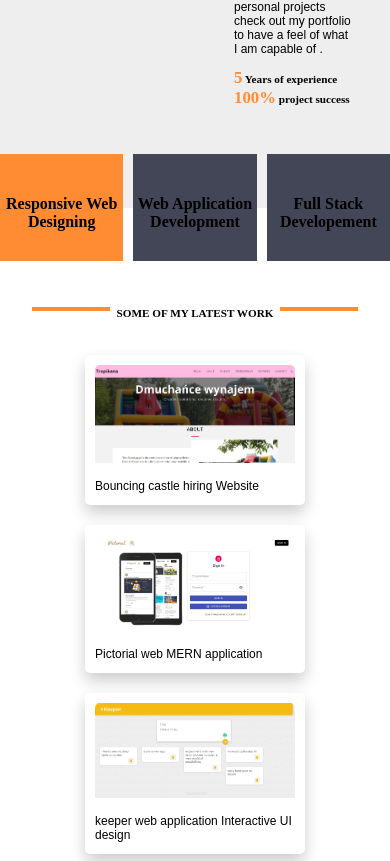
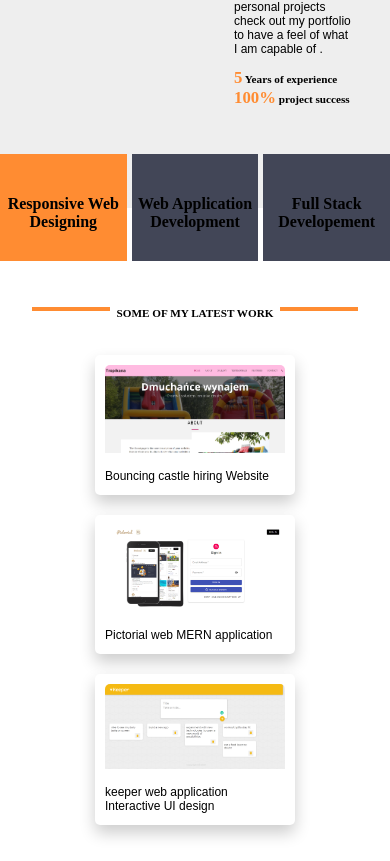
Before and after one commit to robsonmanata/PortfolioModernReact, a React (Vite) app: page / in a window 390 px wide. Shown: the part 963-1824 px from the top of the page. Built offline with nearby package versions, Linux system fonts and the light colour scheme.

Commit message:
responive tweeks

```diff
--- a/src/Components/Project/project.css
+++ b/src/Components/Project/project.css
@@ -53,13 +53,13 @@ a{
 @media (max-width: 728px) {
     .project{
         flex:25%;
-        max-width: 200px;
+        max-width: 180px;
 
 
     }
     .imgContainer{
         width: 100%;
-        max-width: 200px;
+        max-width: 180px;
 
         border-radius: 5px;
 
--- a/src/Components/ServicesSection/serviceSection.css
+++ b/src/Components/ServicesSection/serviceSection.css
@@ -105,7 +105,7 @@
 
         & div:nth-child(1){
             background-color: #FF8C32;
-            width: 170px;
+            width: 150px;
             text-align: center;
             padding: 30px 0px 30px 0px;
 
@@ -114,14 +114,14 @@
         }
         & div:nth-child(2){
             background-color: #424657;
-            width: 170px;
-            margin:0px 10px 0px 10px;
+            width: 150px;
+            margin:0px 5px 0px 5px;
             padding: 30px 0px 30px 0px;
             text-align: center;
         }
         & div:nth-child(3){
             background-color: #424657;
-            width: 170px;
+            width: 150px;
             padding: 30px 0px 30px 0px;
             text-align: center;
 
@@ -145,7 +145,7 @@
 
         & div:nth-child(1){
             background-color: #FF8C32;
-            width: 100px;
+            width: 150px;
             text-align: center;
             padding: 30px 0px 30px 0px;
             animation-name:floatin ;
@@ -155,14 +155,14 @@
         }
         & div:nth-child(2){
             background-color: #424657;
-            width: 100px;
-            margin:0px 10px 0px 10px;
+            width: 150px;
+            margin:0px 5px 0px 5px;
             padding: 30px 0px 30px 0px;
             text-align: center;
         }
         & div:nth-child(3){
             background-color: #424657;
-            width: 100px;
+            width: 150px;
             padding: 30px 0px 30px 0px;
             text-align: center;
             animation-name:floatin2 ;
```
